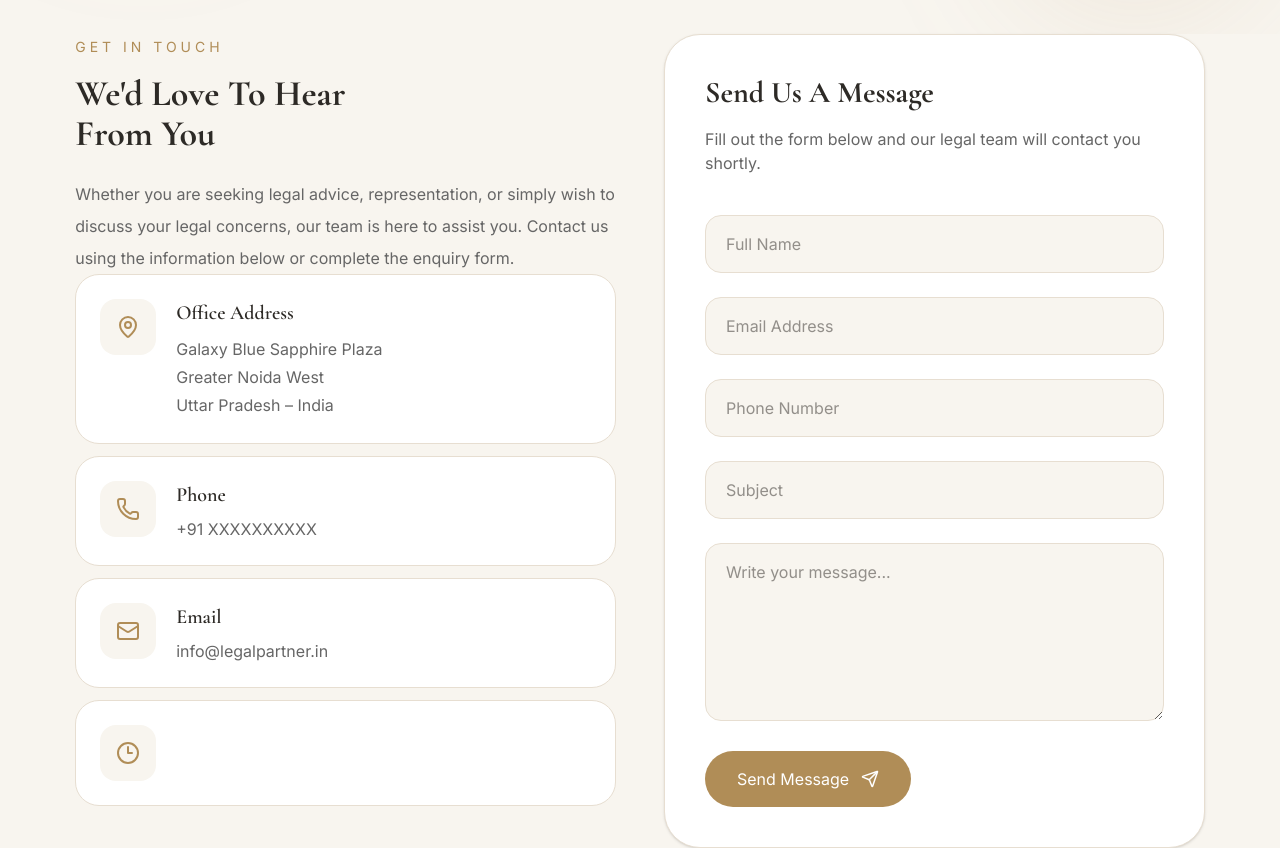
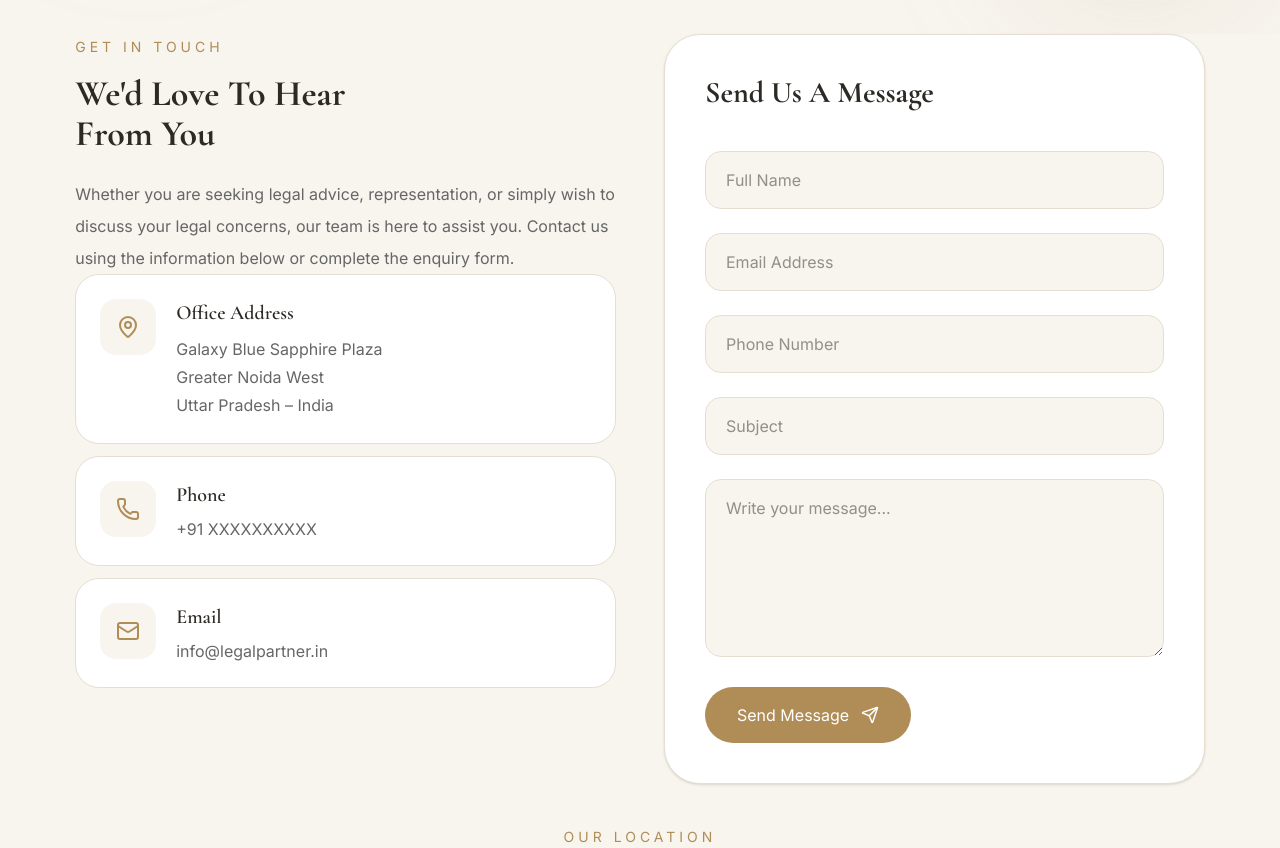
Before and after one commit to nitishbainslaa/lp-law-india, a Next.js app: page /contact in a window 1280 px wide. Shown: the part 460-1308 px from the top of the page. Built offline with nearby package versions, Linux system fonts and the light colour scheme.

Commit message:
Update page.tsx

```diff
--- a/src/app/contact/page.tsx
+++ b/src/app/contact/page.tsx
@@ -182,16 +182,6 @@ export default function ContactPage() {
 
           </div>
 
-          {/* Office Hours */}
-
-          <div className="flex gap-5 rounded-3xl border border-[#E7DED1] bg-white p-6">
-
-            <div className="flex h-14 w-14 items-center justify-center rounded-2xl bg-[#F8F5EF]">
-              <Clock3 className="text-[#B08D57]" />
-            </div>
-
-          </div>
-
         </div>
 
       </div>
@@ -203,10 +193,6 @@ export default function ContactPage() {
         <h2 className="text-3xl font-bold text-[#2D2A26]">
           Send Us A Message
         </h2>
-
-        <p className="mt-4 text-[#666]">
-          Fill out the form below and our legal team will contact you shortly.
-        </p>
 
         <form className="mt-10 space-y-6">
 
```
